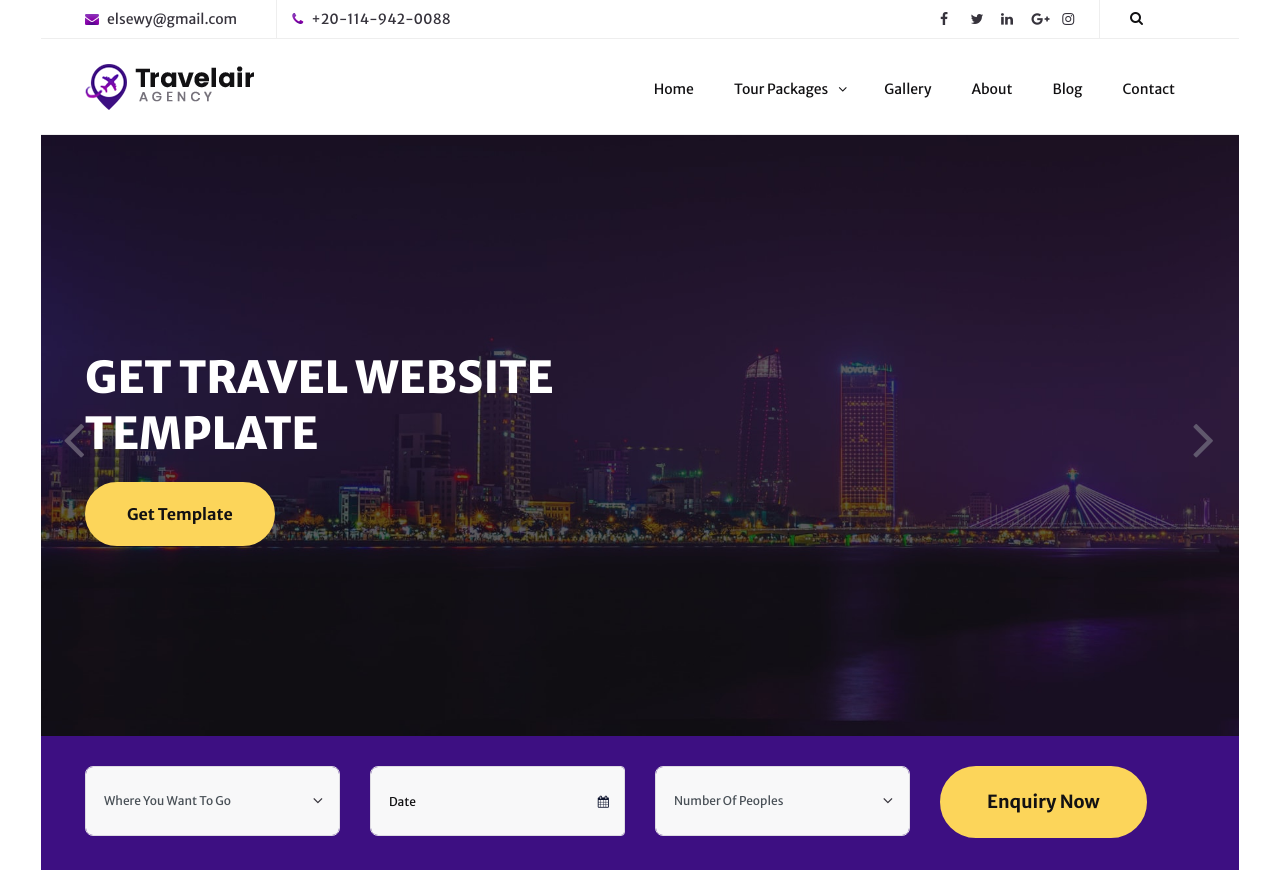
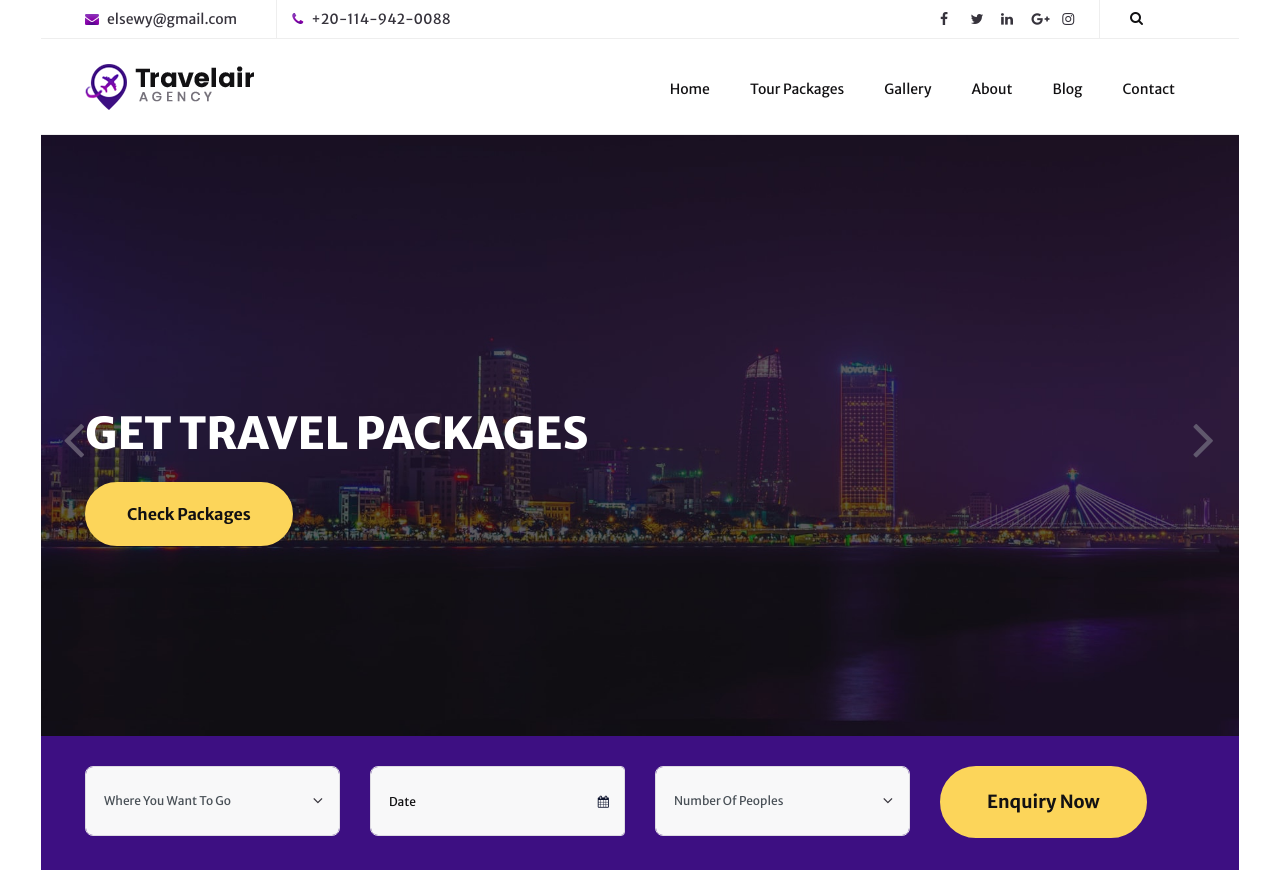
Before and after one commit to elseewy/sewetravel, a Django app: template templates/pages/home.html in a window 1280 px wide. Shown: the top 870 px of the page. Run offline with Django 4.2, Linux system fonts and the light colour scheme; the template is opened without the code that fills it, so the values that code supplies are empty; some libraries are stand-ins or nearby versions.

Commit message:
added tour app

```diff
--- a/sewetravel/settings.py
+++ b/sewetravel/settings.py
@@ -30,6 +30,7 @@ ALLOWED_HOSTS = []
 # Application definition
 
 INSTALLED_APPS = [
+    'tours.apps.ToursConfig',
     'pages.apps.PagesConfig',
     "django.contrib.admin",
     "django.contrib.auth",
@@ -37,6 +38,7 @@ INSTALLED_APPS = [
     "django.contrib.sessions",
     "django.contrib.messages",
     "django.contrib.staticfiles",
+    'ckeditor',
 ]
 
 MIDDLEWARE = [
--- a/sewetravel/urls.py
+++ b/sewetravel/urls.py
@@ -21,4 +21,5 @@ from django.conf.urls.static import static
 urlpatterns = [
     path("admin/", admin.site.urls),
     path('', include('pages.urls')),
+    path('tours', include('tours.urls')),
 ]  + static(settings.MEDIA_URL, document_root=settings.MEDIA_ROOT)
--- a/templates/includes/navbar.html
+++ b/templates/includes/navbar.html
@@ -12,14 +12,7 @@
                                 <div id="navigation">
                                     <ul>
                                         <li class="active"><a href="{% url 'home' %}">Home</a></li>
-                                        <li class="has-sub"><a href="#">Tour Packages</a>
-                                            <ul>
-                                                <li><a href="{% url 'tourlist' %}">Tour List</a></li>
-                                                <li><a href="{% url 'toursinglelist' %}">Tour List Single </a></li>
-                                                <li><a href="{% url 'toursingle' %}">Tour Single </a></li>
-                                                <li><a href="{% url 'tourbooking' %}">Tour Booking </a></li>
-                                            </ul>
-                                        </li>
+                                        <li><a href="{% url 'toursinglelist' %}">Tour Packages</a></li>
                                         <li><a href="{% url 'gallery' %}">Gallery</a></li>
                                         <li><a href="{% url 'about' %}">About</a></li>
                                         <li><a href="{% url 'blog' %}">Blog</a></li>
--- a/templates/pages/home.html
+++ b/templates/pages/home.html
@@ -18,8 +18,8 @@
                         <div class="row">
                             <div class="col-xl-6 col-lg-6 col-md-12 col-sm-12 col-12">
                                 <div class="slider-captions">
-                                    <h1 class="slider-title">Get travel website template</h1>
-                                    <a href="#" class="btn btn-primary">Get Template</a>
+                                    <h1 class="slider-title">Get travel packages</h1>
+                                    <a href="{% url 'toursinglelist' %}" class="btn btn-primary">Check Packages</a>
                                 </div>
                             </div>
                         </div>
@@ -34,7 +34,7 @@
                             <div class="col-xl-6 col-lg-6 col-md-12 col-sm-12 col-12">
                                 <div class="slider-captions">
                                     <h1 class="slider-title">Travel air agency Website template</h1>
-                                    <a href="#" class="btn btn-primary">Download Template</a>
+                                    <a href="{% url 'tourbooking' %}" class="btn btn-primary">Tour Booking</a>
                                 </div>
                             </div>
                         </div>
@@ -49,7 +49,7 @@
                             <div class="col-xl-6 col-lg-6 col-md-12 col-sm-12 col-12">
                                 <div class="slider-captions">
                                     <h1 class="slider-title">Get tourism website template</h1>
-                                    <a href="#" class="btn btn-primary">View Packages</a>
+                                    <a href="{% url 'tourlist' %}" class="btn btn-primary">View Packages</a>
                                 </div>
                             </div>
                         </div>
--- /dev/null
+++ b/tours/urls.py
@@ -0,0 +1,6 @@
+from django.urls import path
+from . import views
+
+urlpatterns = [
+    path('', views.tours, name='tours'),
+]
```
Also changed, not shown: pages/migrations/0001_initial.py (deleted).
